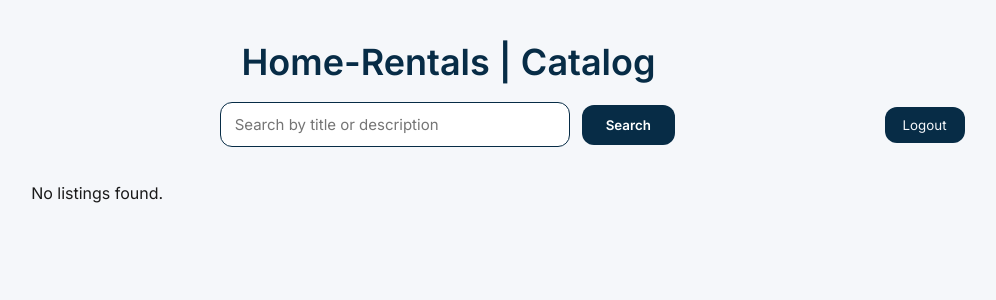
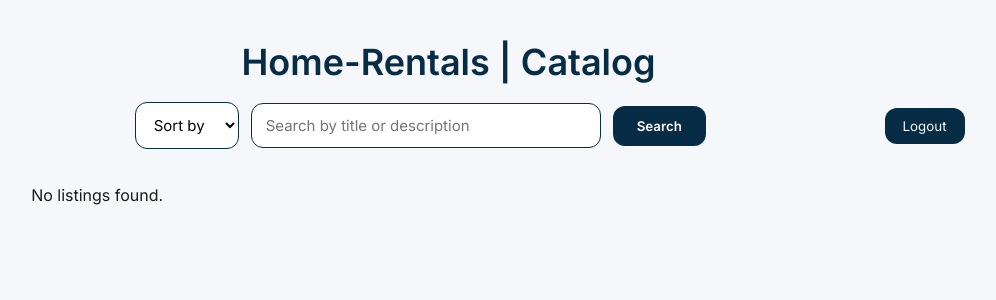
Before and after one commit to Pfauberg/homerentals, a Django app: page /property/user/ in a window 1280 px wide. Shown: the top 300 px of the page, without its empty margins (184-1180 px from the left). Run offline with Django 5.2, Linux system fonts and the light colour scheme; data that the repository does not hold is empty.

Commit message:
added "sort by": "Price ↓", "Price ↑" and "Latest"

```diff
--- a/app_property/views.py
+++ b/app_property/views.py
@@ -54,6 +54,7 @@ class UserSiteView(ListView):
 
     def get_queryset(self):
         qs = super().get_queryset()
+        sort = self.request.GET.get('sort', '')
         query = self.request.GET.get('q', '').strip()
         if query:
             res = []
@@ -74,7 +75,23 @@ class UserSiteView(ListView):
                 match_desc = best_match(desc)
                 if match_title >= threshold or match_desc >= threshold:
                     res.append(prop)
-            return res
+            qs = res
+        if sort == 'latest':
+            if isinstance(qs, list):
+                qs = sorted(qs, key=lambda x: (x.updated_at or x.created_at, x.created_at), reverse=True)
+            else:
+                qs = qs.order_by('-updated_at', '-created_at')
+        elif sort == 'price_desc':
+            if isinstance(qs, list):
+                qs = sorted(qs, key=lambda x: x.price_per_day, reverse=True)
+            else:
+                qs = qs.order_by('-price_per_day')
+        elif sort == 'price_asc':
+            if isinstance(qs, list):
+                qs = sorted(qs, key=lambda x: x.price_per_day)
+            else:
+                qs = qs.order_by('price_per_day')
+
         return qs
 
 class UserPropertyDetailView(DetailView):
--- a/templates/app_property/user_site.html
+++ b/templates/app_property/user_site.html
@@ -50,7 +50,7 @@
                 display: flex;
                 gap: 12px;
                 align-items: center;
-                padding-left: 60px;
+                padding-left: 6px;
             }
             .search input {
                 padding: 12px 14px;
@@ -81,6 +81,19 @@
             .reset-link.show{
                 visibility:visible;
                 pointer-events:auto;
+            }
+            .sort-select{
+                padding:12px 14px;
+                border:1.5px solid var(--primary-color);
+                border-radius:var(--radius);
+                font-size:15px;
+                background:#fff;
+                cursor:pointer;
+                transition:border-color .25s;
+            }
+            .sort-select:focus{
+                outline:none;
+                border-color:#064bb9;
             }
             .user-actions {
                 position: absolute;
@@ -182,6 +195,12 @@
                 <h1>Home-Rentals | Catalog</h1>
                 <div class="action-row">
                     <form class="search" method="get">
+                        <select name="sort" class="sort-select">
+                            <option value="" {% if not request.GET.sort %}selected{% endif %}>Sort by</option>
+                            <option value="latest" {% if request.GET.sort == 'latest' %}selected{% endif %}>Latest</option>
+                            <option value="price_desc" {% if request.GET.sort == 'price_desc' %}selected{% endif %}>Price ↓</option>
+                            <option value="price_asc" {% if request.GET.sort == 'price_asc' %}selected{% endif %}>Price ↑</option>
+                        </select>
                         <input type="text" name="q" placeholder="Search by title or description" value="{{ request.GET.q }}" />
                         <button type="submit">Search</button>
                         <a href="{% url 'user_site' %}"
```
